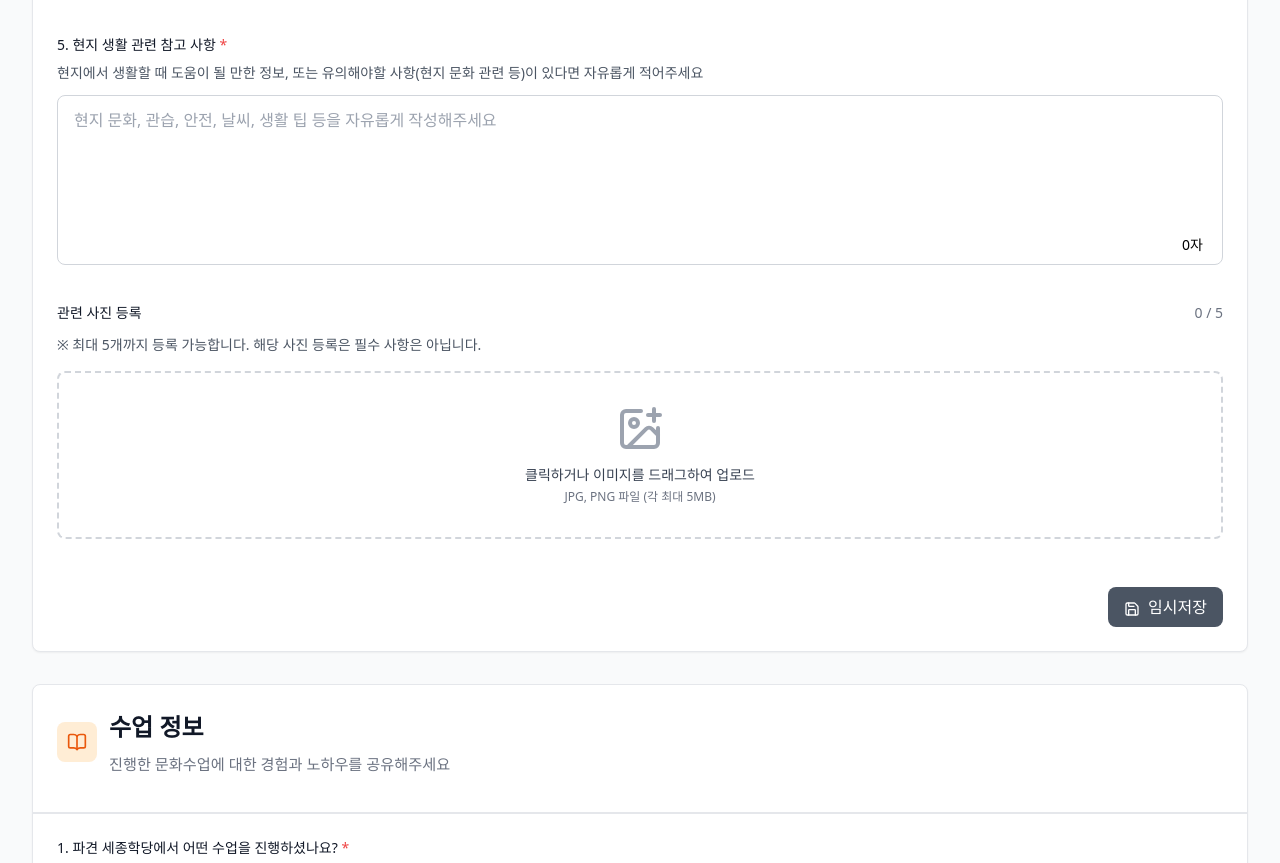
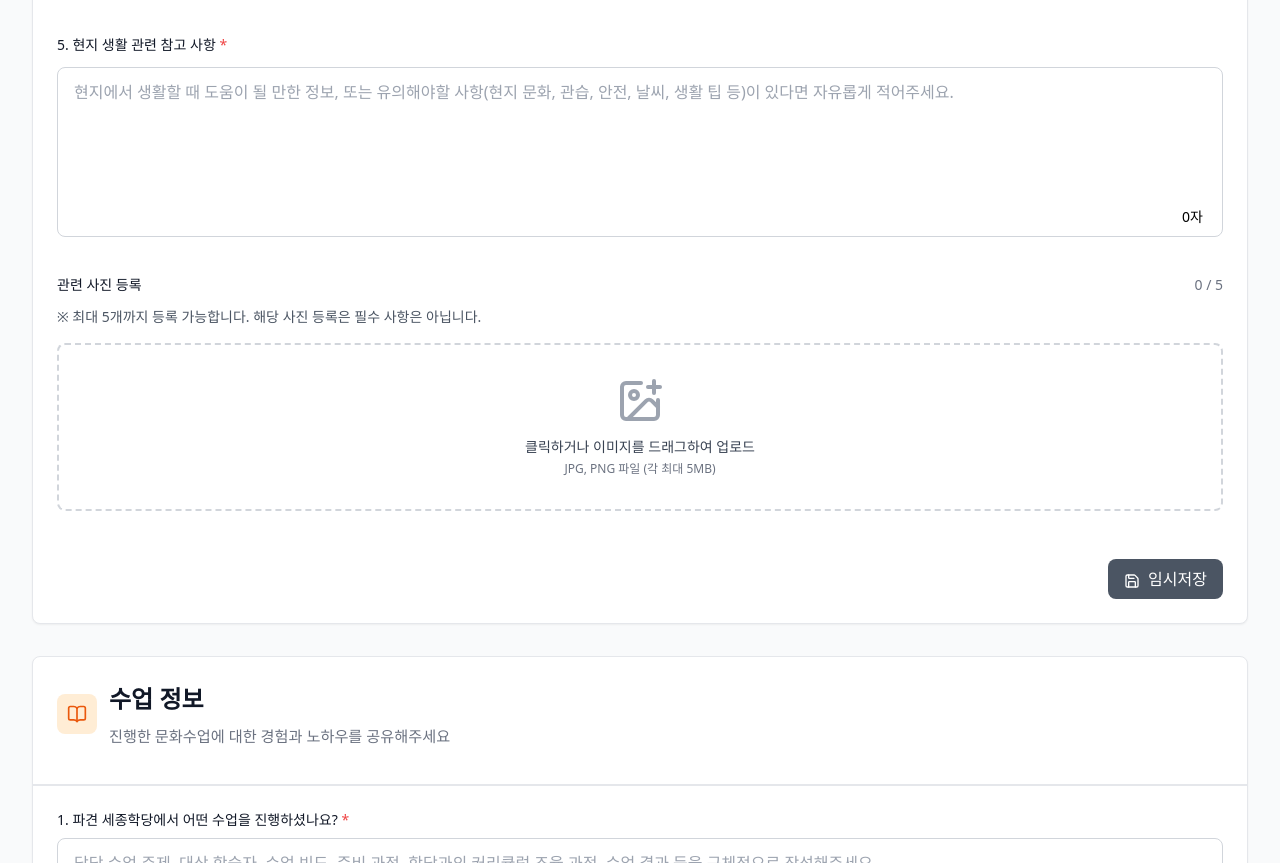
Before and after one commit to faye8796/request, a plain HTML site: page student/activity-report.html in a window 1280 px wide. Shown: the part 2247-3110 px from the top of the page. Drawn offline with nearby package versions, Linux system fonts and the light colour scheme.

Commit message:
Update activity-report.html

```diff
--- a/student/activity-report.html
+++ b/student/activity-report.html
@@ -466,12 +466,12 @@
                         5. 현지 생활 관련 참고 사항 <span class="text-red-500">*</span>
                     </label>
                     <p class="text-sm text-gray-600 mb-3">
-                        현지에서 생활할 때 도움이 될 만한 정보, 또는 유의해야할 사항(현지 문화 관련 등)이 있다면 자유롭게 적어주세요
+
                     </p>
                     <div class="textarea-container">
                         <textarea id="livingTips" rows="6"
                                   class="w-full px-4 py-3 border border-gray-300 rounded-lg focus:ring-2 focus:ring-purple-500 focus:border-transparent resize-none"
-                                  placeholder="현지 문화, 관습, 안전, 날씨, 생활 팁 등을 자유롭게 작성해주세요"></textarea>
+                                  placeholder="현지에서 생활할 때 도움이 될 만한 정보, 또는 유의해야할 사항(현지 문화, 관습, 안전, 날씨, 생활 팁 등)이 있다면 자유롭게 적어주세요."></textarea>
                         <div class="char-counter">
                             <span id="livingTipsCounter">0</span>자
                         </div>
```
